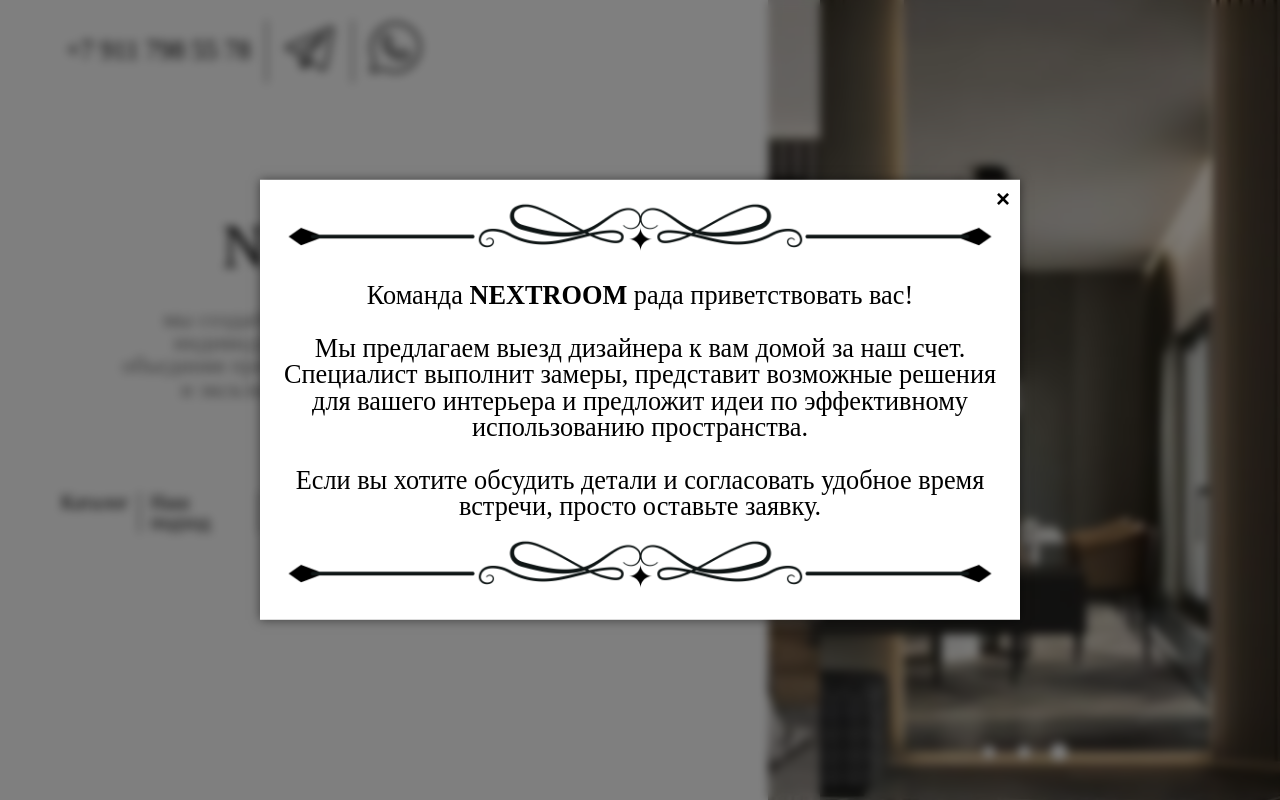
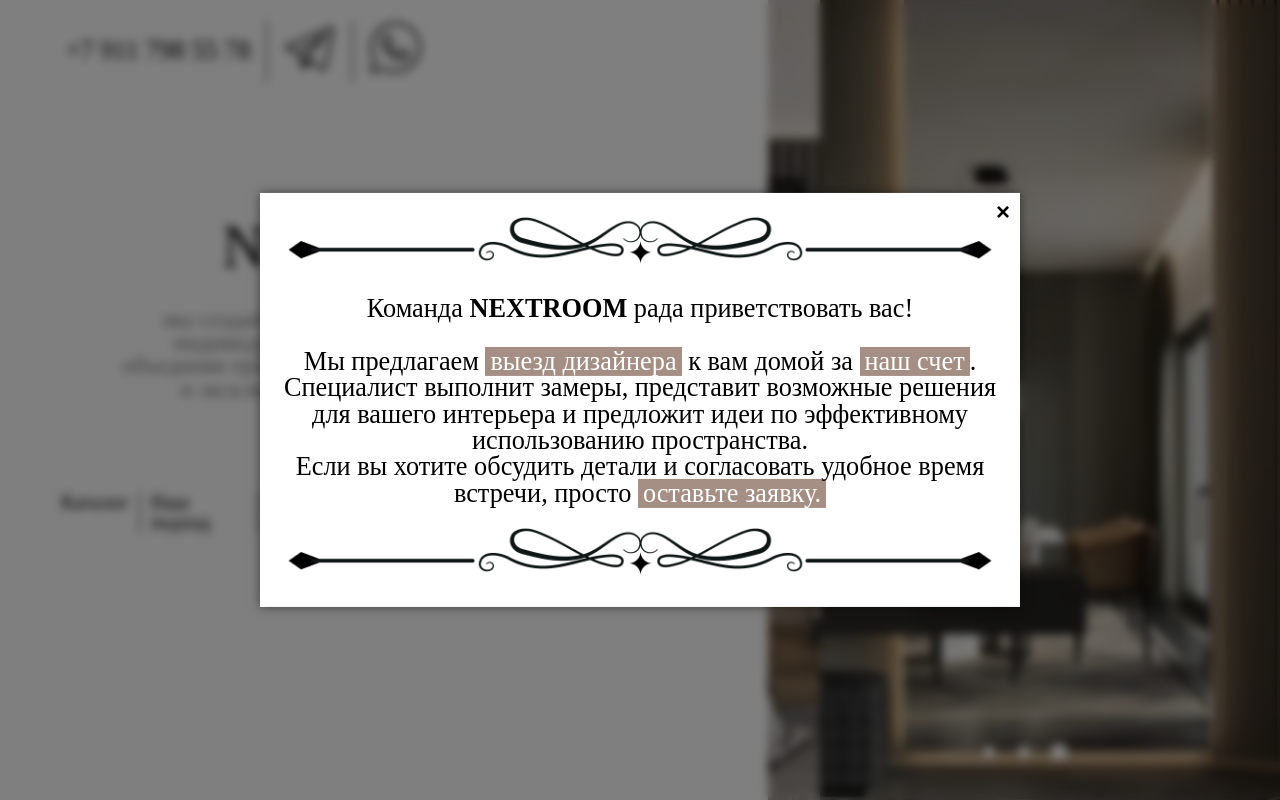
Before and after one commit to D4four/nextroom, a plain HTML site: page index.html in a window 1280 px wide. Shown: the top 800 px of the page. Drawn offline with nearby package versions, Linux system fonts and the light colour scheme; a script that the page names is missing; a web font is replaced by a local one.

Commit message:
pravki_4

```diff
--- a/index.html
+++ b/index.html
@@ -90,9 +90,9 @@
       <button class="close-button" onclick="closeModal()">&times;</button>
       <img style="width: 100%;margin-top: -212px;margin-bottom: -190px;" src="content/img/ven.png" alt="">
       <p>Команда <b>NEXTROOM</b> рада приветствовать вас!</p><br>
-      <p>Мы предлагаем выезд дизайнера к вам домой за наш счет. Специалист выполнит замеры, представит возможные решения
-        для вашего интерьера и предложит идеи по эффективному использованию пространства.</p><br>
-      <p>Если вы хотите обсудить детали и согласовать удобное время встречи, просто оставьте заявку.</p>
+      <span>Мы предлагаем <span style="background-color: #4D220E; opacity: 0.5; color: white; padding-right: 5px; padding-left: 5px;">выезд дизайнера</span> к вам домой за <span style="background-color: #4D220E; opacity: 0.5; color: white; padding-right: 5px; padding-left: 5px;">наш счет</span>. Специалист выполнит замеры, представит возможные решения
+        для вашего интерьера и предложит идеи по эффективному использованию пространства.</span><br>
+      <p>Если вы хотите обсудить детали и согласовать удобное время встречи, просто <span style="background-color: #4D220E; opacity: 0.5; color: white; padding-right: 5px; padding-left: 5px;">оставьте заявку.</span></p>
       <img style="width: 100%;margin-top: -195px;margin-bottom: -210px;" src="content/img/ven.png" alt="">
     </div>
     <div class="background_services_right"></div>
```
